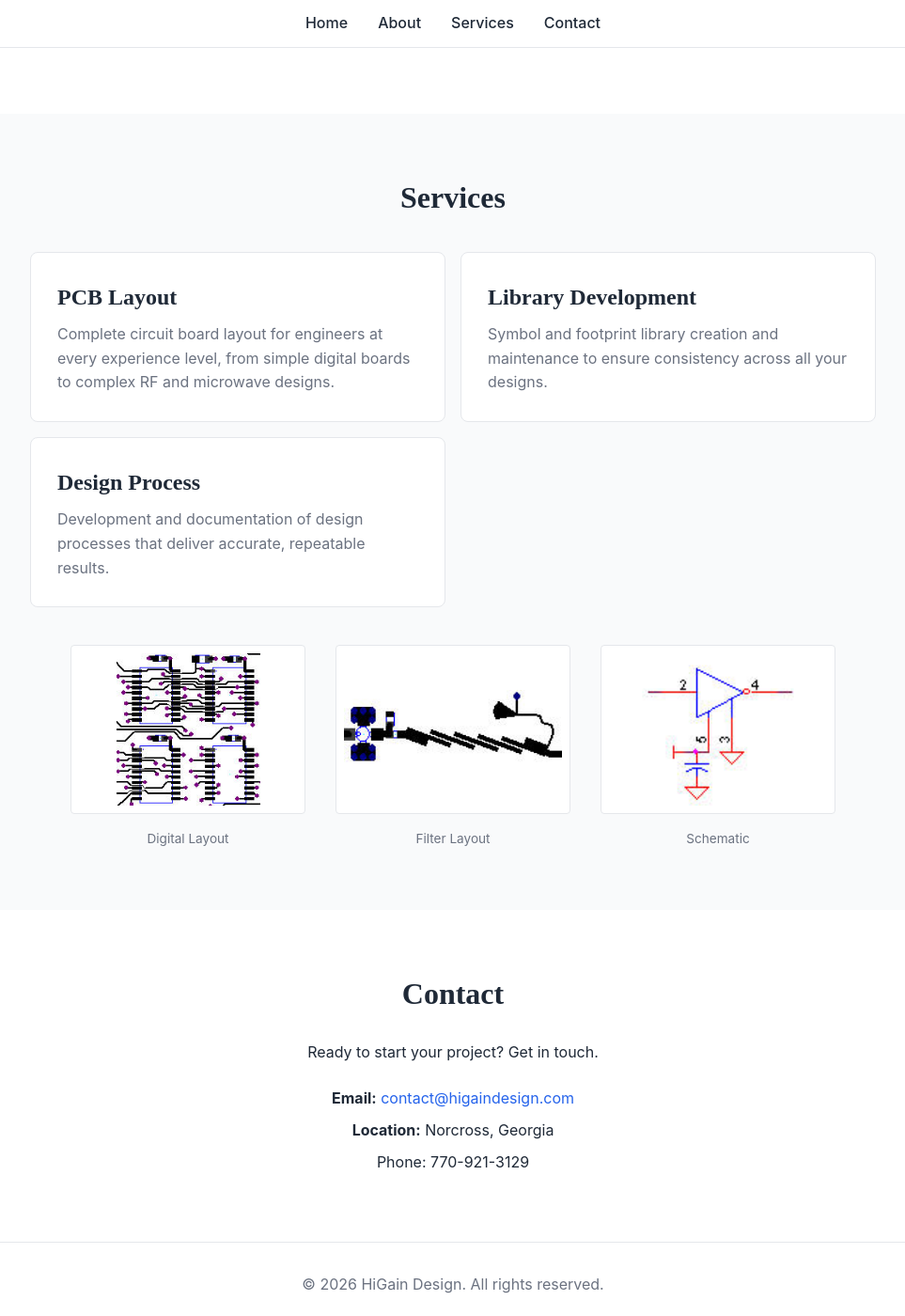
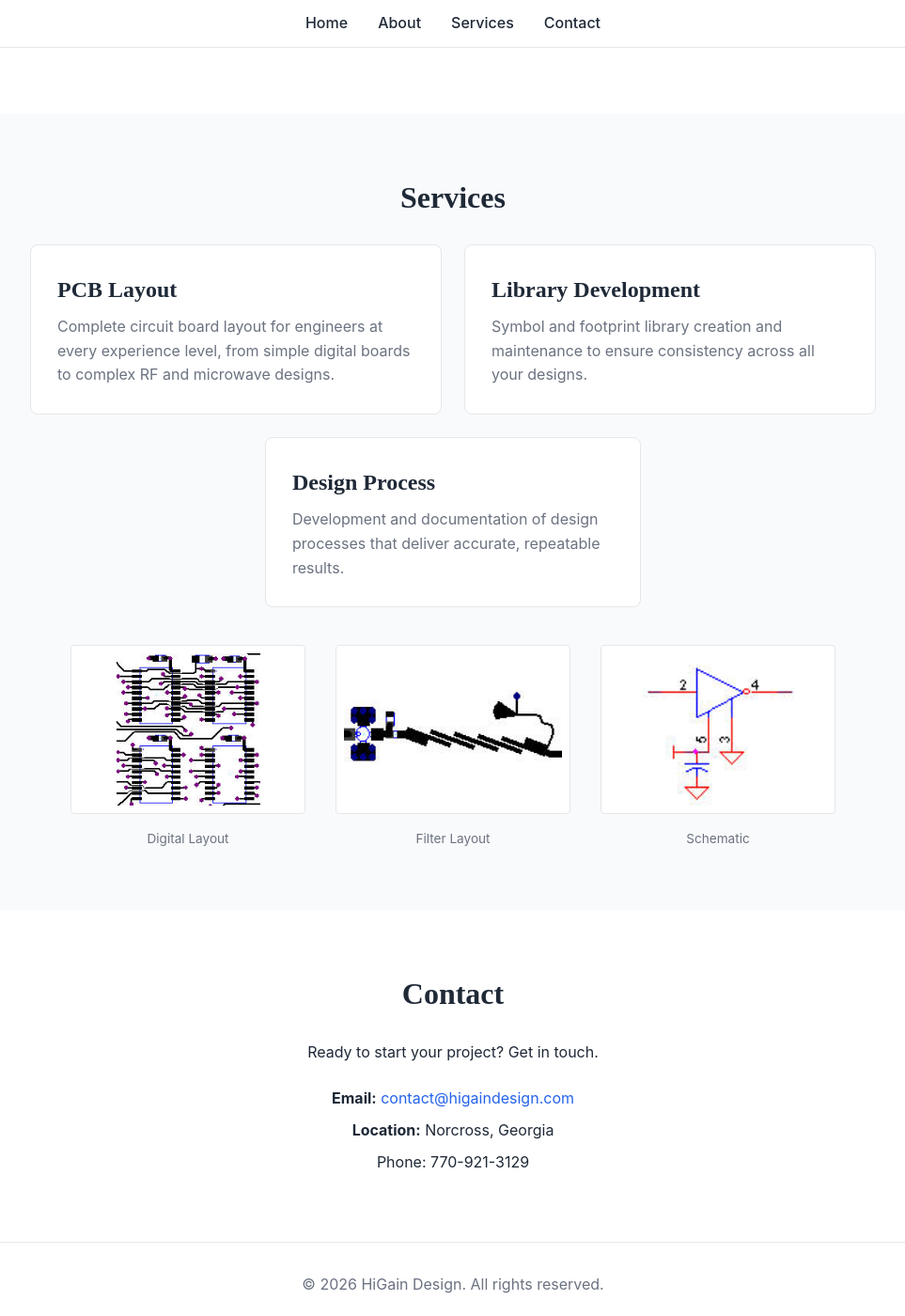
Before and after one commit to greg-e/higaindesign, a Jekyll site: the page built from index.md, in a window 1280 px wide and 1400 px high, scrolled down 724 px. Shown: the whole window at 94% size, without its empty margins (158-1121 px from the left). Built offline with Jekyll 4.4.1, drawn with Linux system fonts in a browser that asks for light colours.

Commit message:
Update style.css

```diff
--- a/assets/css/style.css
+++ b/assets/css/style.css
@@ -217,13 +217,18 @@ main {
   font-size: 0.85rem;
   color: var(--text-light);
 }
+
+
+
+
+
 /* Services grid */
 .services-grid {
   display: grid;
   grid-template-columns: repeat(2, 1fr);
-  gap: 1rem;
+  gap: 24px;
   max-width: 900px;
-  margin: 2rem auto 0;
+  margin: 0 auto;
 }
 
 .service-card {
@@ -251,6 +256,12 @@ main {
   .services-grid {
     grid-template-columns: 1fr;
   }
+}
+/* Center the third card under the first two */
+.services-grid .service-card:nth-child(3) {
+  grid-column: 1 / -1;   /* span both columns */
+  justify-self: center;  /* center horizontally */
+  max-width: 400px;      /* optional width control */
 }
 
 /* Contact */
```
